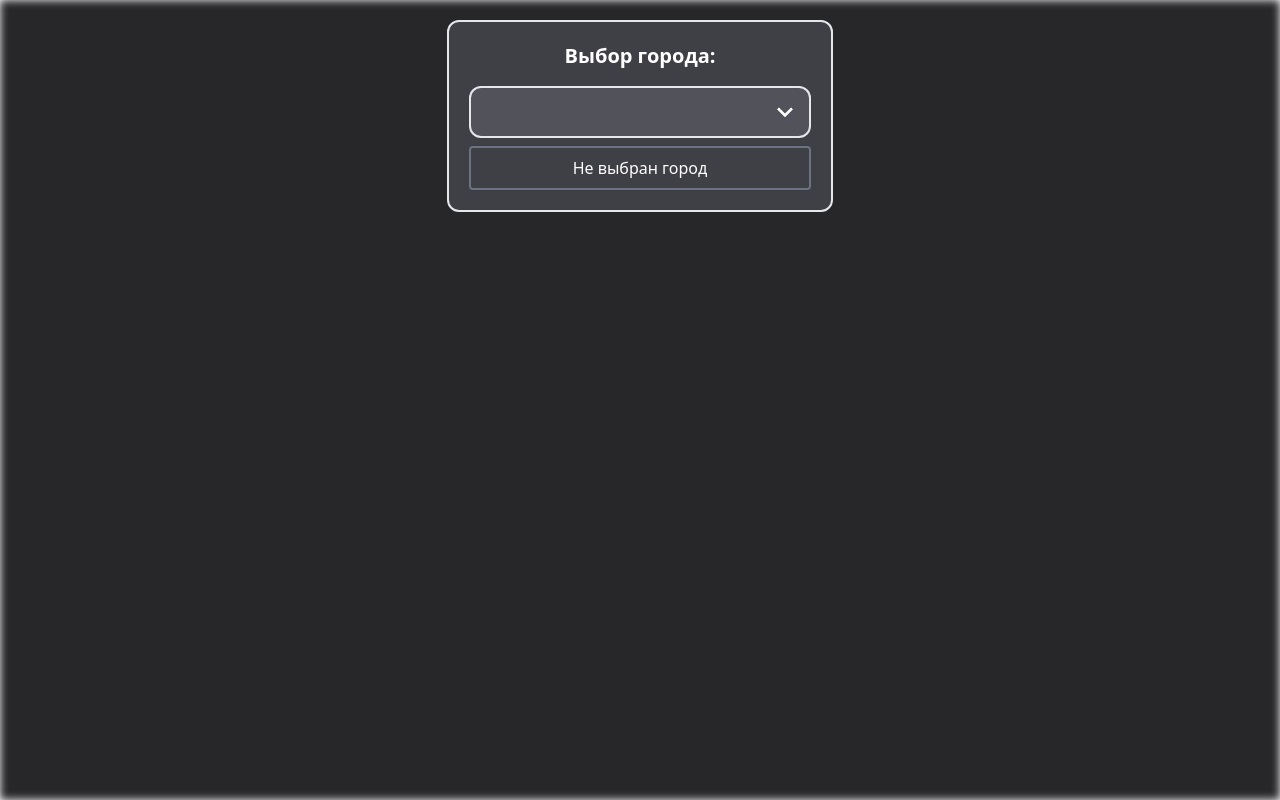
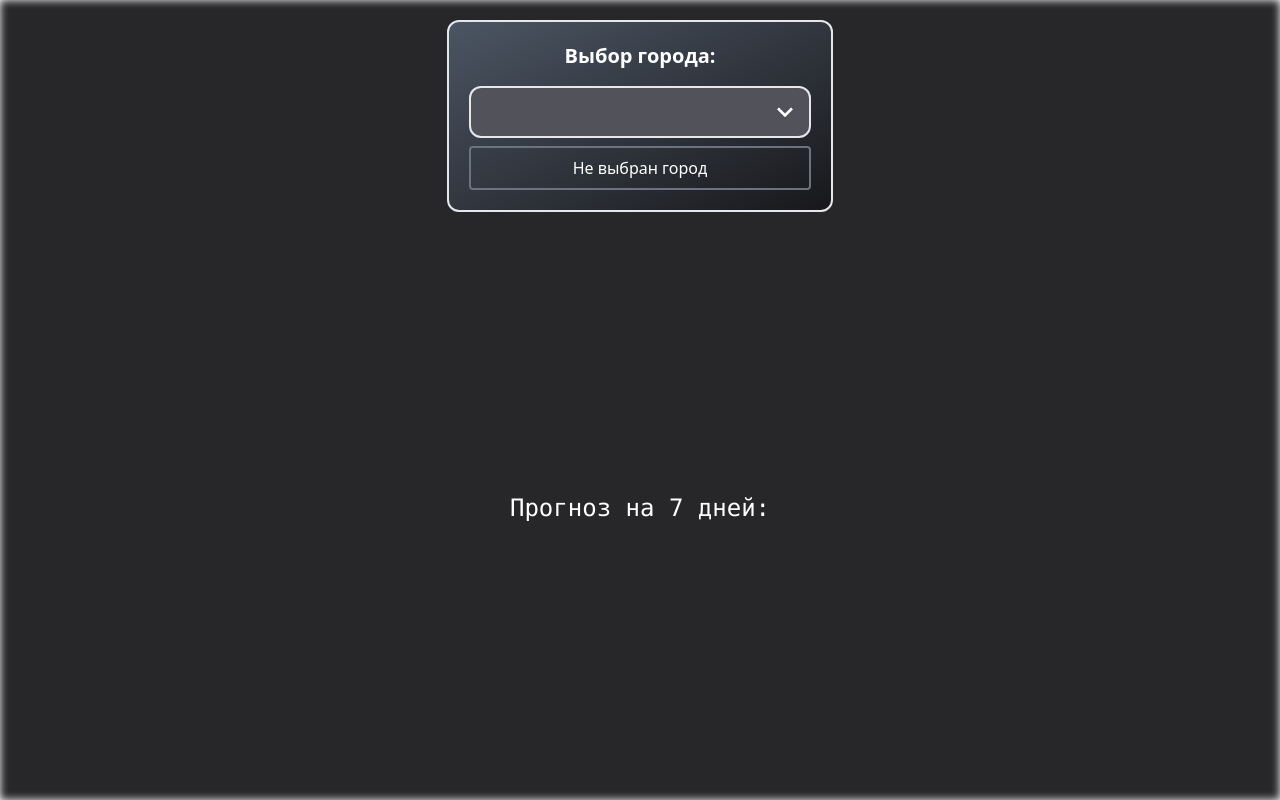
Before and after one commit to SakytoDev/weather-app, a React (Vite) app: page / in a window 1280 px wide. Built offline with nearby package versions, Linux system fonts and the light colour scheme.

Commit message:
Improve UI

```diff
--- a/src/App.jsx
+++ b/src/App.jsx
@@ -92,7 +92,7 @@ function App() {
 
       <div className='h-full grid grid-rows-[auto,auto] grid-cols-3 overflow-hidden'>
         <motion.div className='h-fit m-5 col-span-3 lg:col-start-2 lg:col-span-1' layout>
-          <div className='p-5 bg-zinc-700 border-2 rounded-xl'>
+          <div className='p-5 bg-gradient-to-br from-gray-600 to-zinc-900 border-2 rounded-xl'>
             { loading
             ?
             <div className='flex items-center justify-center gap-2'>
@@ -118,7 +118,10 @@ function App() {
             }
           </div>
         </motion.div>
-        <Carousel slides={weather?.daily} weatherIndex={index} setWeatherIndex={setWeatherIndex} className='m-5 grid col-span-3'/>
+        <div className='m-5 flex flex-col gap-4 col-span-3'>
+          <p className='text-2xl text-white font-medium font-mono self-center'>Прогноз на 7 дней:</p>
+          <Carousel slides={weather?.daily} weatherIndex={index} setWeatherIndex={setWeatherIndex} className='flex flex-col'/>
+        </div>
       </div>
     </>
   )
--- a/src/components/carousel.jsx
+++ b/src/components/carousel.jsx
@@ -65,11 +65,11 @@ export default function Carousel({ slides, weatherIndex, setWeatherIndex, classN
           }
         })}
       </motion.div>
-      <div className='-mx-2 absolute inset-0 flex items-center justify-between invisible'>
-        <button className={`${index > 0 ? 'visible' : 'invisible'}`} onClick={() => handleLeftSwipe()}><img className='w-8 h-8 rotate-180 transition ease-in-out hover:scale-110 ' src={carouselArrow}/></button>
-        <button className={`${index < slides?.length - maxSlides ? 'visible' : 'invisible'}`} onClick={() => handleRightSwipe()}><img className='w-8 h-8 transition ease-in-out hover:scale-110' src={carouselArrow}/></button>
+      <div className='-mx-4 absolute inset-0 flex items-center justify-between invisible'>
+        <button className={`bg-zinc-900 rounded-full ${index > 0 ? 'visible' : 'invisible'}`} onClick={() => handleLeftSwipe()}><img className='w-8 h-8 rotate-180 transition ease-in-out hover:scale-110 ' src={carouselArrow}/></button>
+        <button className={`bg-zinc-900 rounded-full ${index < slides?.length - maxSlides ? 'visible' : 'invisible'}`} onClick={() => handleRightSwipe()}><img className='w-8 h-8 transition ease-in-out hover:scale-110' src={carouselArrow}/></button>
       </div>
-      <div className='absolute inset-0 flex items-end justify-center invisible'>
+      <div className='absolute -inset-7 flex items-end justify-center invisible'>
         { slides ?
         <div className='flex items-center gap-2 visible'>
           {(() => {
--- a/src/components/forecastcard.jsx
+++ b/src/components/forecastcard.jsx
@@ -4,7 +4,7 @@ import { DateTime } from 'luxon';
 
 export default function ForecastCard({ weather, index, setWeatherIndex, delay, className }) {
   return (
-    <motion.button initial={{ opacity: 0, y: -20 }} animate={{ opacity: 1, y: 0, transition: { delay: delay } }} exit={{ opacity: 0, y: 20 }} transition={{ ease: 'easeInOut' }} className={`px-5 py-4 bg-zinc-700 border-2 rounded-xl text-xl text-white font-bold ${className}`} onClick={() => setWeatherIndex(index)}>
+    <motion.button initial={{ opacity: 0, y: -20 }} animate={{ opacity: 1, y: 0, transition: { delay: delay } }} exit={{ opacity: 0, y: 20 }} transition={{ ease: 'easeInOut' }} className={`px-5 py-4 bg-gradient-to-br from-zinc-600 to-zinc-900 border-2 rounded-xl text-xl text-white font-bold ${className}`} onClick={() => setWeatherIndex(index)}>
       <div className='grid grid-rows-2 items-stretch'>
         <div className='flex'>
           <p className='text-white text-2xl font-bold'>{(weather.temp.day).toFixed()}°C</p>
--- a/src/components/weathercard.jsx
+++ b/src/components/weathercard.jsx
@@ -17,7 +17,7 @@ export default function WeatherCard({ weather, index }) {
       <div className='py-2 border-2 rounded-t-xl flex flex-col items-center'>
         <p className='text-white font-bold font-mono text-3xl sm:text-4xl md:text-5xl lg:text-4xl 2xl:text-5xl'>{weather.name}</p>
         <div className='flex flex-col items-center gap-1'>
-          <p className='text-white text-xl'>{DateTime.fromSeconds(weather.daily[index].dt).setLocale('ru').toFormat('cccc')}</p>
+          <p className='text-white text-xl font-mono'>{DateTime.fromSeconds(weather.daily[index].dt).setLocale('ru').toFormat('cccc')}</p>
           <div className='flex gap-2'>
             <img className='bg-zinc-400 rounded-full w-7 h-7' src={`https://openweathermap.org/img/wn/${weather.daily[index].weather[0].icon}.png`}/>
             <p className='text-white text-xl font-mono'>{weather.daily[index].weather[0].description}</p>
@@ -26,7 +26,7 @@ export default function WeatherCard({ weather, index }) {
       </div>
       <div>
         <p className='mt-2 border-l-2 border-r-2 text-white text-center text-5xl font-bold'>{(weather.daily[index].temp.day).toFixed()}°C</p>
-        <p className='mb-2 border-l-2 border-r-2 text-white text-center'>По ощущениям: {(weather.daily[index].feels_like.day).toFixed()}°C</p>
+        <p className='mb-2 border-l-2 border-r-2  text-white text-center font-mono'>По ощущениям: {(weather.daily[index].feels_like.day).toFixed()}°C</p>
       </div>
       <div className='border-t-2 grid grid-cols-2'>
         <div className='pl-2 border-2 border-t-0 rounded-bl-xl text-white font-medium flex flex-col justify-center'>
```
